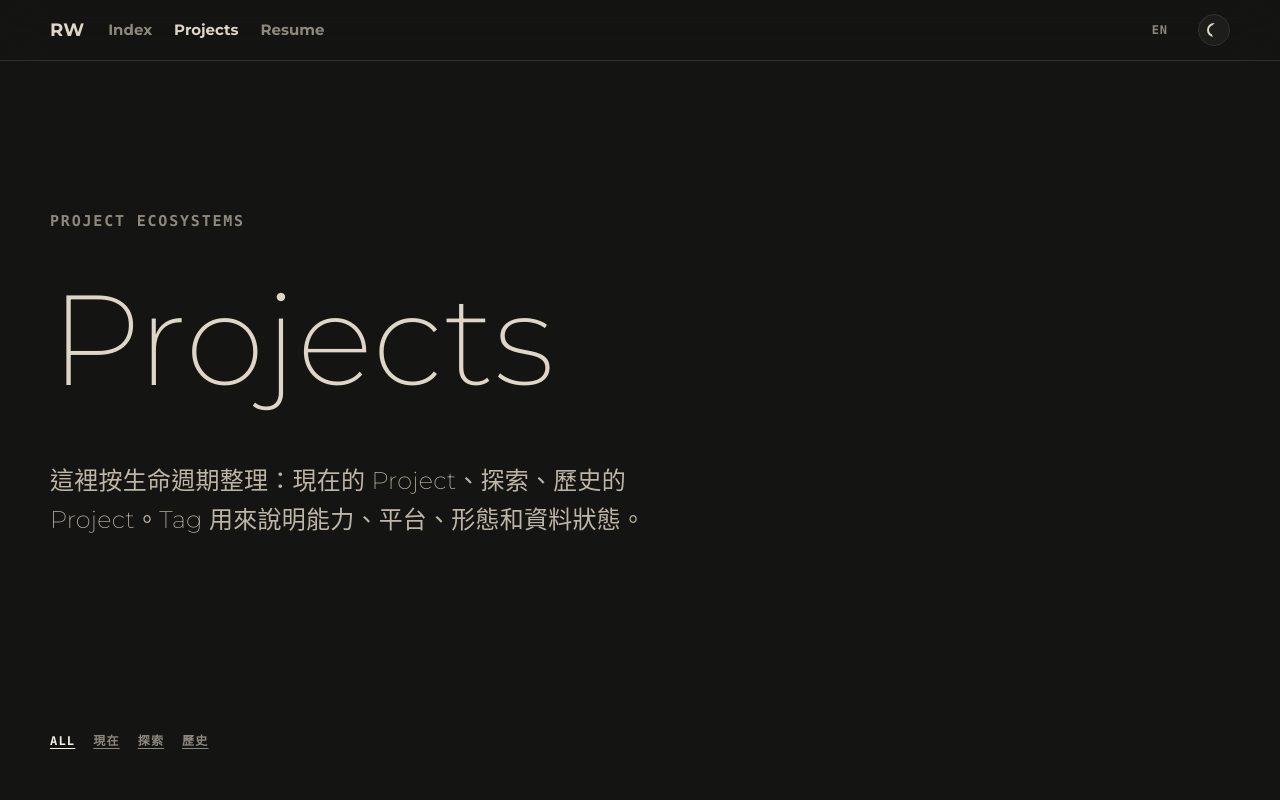
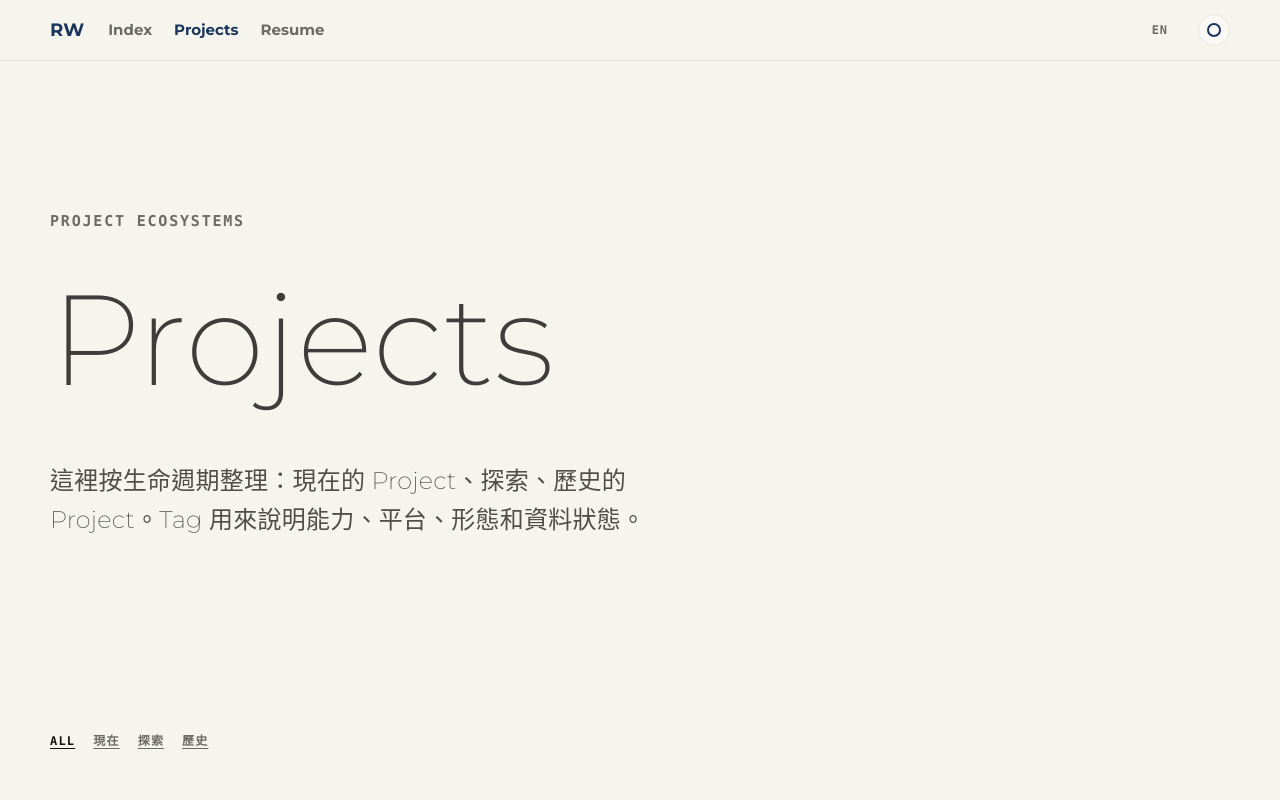
Before and after one commit to qoli/RonnieCC, a plain HTML site: page projects.html in a window 1280 px wide. Both pictures are taken after a click on the button 1214 px from the left and 30 px from the top of the page. Shown: the top 800 px of the page. Drawn offline with Linux system fonts and the light colour scheme.

Commit message:
Add adaptive theme mode and favicon

```diff
--- a/index.html
+++ b/index.html
@@ -6,13 +6,20 @@
     <title>Ronnie Wong</title>
     <meta
       name="description"
-      content="Ronnie Wong 的個人能力網站，整理 AI productization、Apple platform apps、local-first systems 和 UI/UX design work."
+      content="Ronnie Wong 的個人網站，介紹他如何把設計判斷、Apple 平台工程、local-first 思維和 AI workflow 做成可使用的產品。"
     >
     <link rel="canonical" href="https://ronniewong.cc/">
+    <link rel="icon" href="favicon.ico" sizes="any">
+    <link rel="icon" href="favicon.svg" type="image/svg+xml">
     <script>
+      const themeMode = ["auto", "light", "dark"].includes(localStorage.getItem("theme"))
+        ? localStorage.getItem("theme")
+        : "auto";
+      document.documentElement.dataset.themeMode = themeMode;
       document.documentElement.dataset.theme =
-        localStorage.getItem("theme") ||
-        (window.matchMedia("(prefers-color-scheme: dark)").matches ? "dark" : "light");
+        themeMode === "auto"
+          ? (window.matchMedia("(prefers-color-scheme: dark)").matches ? "dark" : "light")
+          : themeMode;
       document.documentElement.dataset.language = localStorage.getItem("site-language") || "mix";
     </script>
     <link rel="stylesheet" href="styles.css">
@@ -28,7 +35,7 @@
         <a href="resume.html">Resume</a>
       </nav>
       <button class="language-toggle" type="button" aria-label="Switch language" data-language-toggle>EN</button>
-      <button class="theme-toggle" type="button" aria-label="Toggle dark mode" aria-pressed="false" data-theme-toggle>
+      <button class="theme-toggle" type="button" aria-label="Change color mode" data-theme-toggle>
         <span aria-hidden="true"></span>
       </button>
     </header>
--- a/projects.html
+++ b/projects.html
@@ -6,13 +6,20 @@
     <title>Projects · Ronnie Wong</title>
     <meta
       name="description"
-      content="Ronnie Wong 的 Projects：現在的 Project、探索和歷史 Project。"
+      content="Ronnie Wong 的 Projects，整理正在推進的產品、技術探索和歷史設計工作，呈現工程能力與設計方法如何一起落地。"
     >
     <link rel="canonical" href="https://ronniewong.cc/projects.html">
+    <link rel="icon" href="favicon.ico" sizes="any">
+    <link rel="icon" href="favicon.svg" type="image/svg+xml">
     <script>
+      const themeMode = ["auto", "light", "dark"].includes(localStorage.getItem("theme"))
+        ? localStorage.getItem("theme")
+        : "auto";
+      document.documentElement.dataset.themeMode = themeMode;
       document.documentElement.dataset.theme =
-        localStorage.getItem("theme") ||
-        (window.matchMedia("(prefers-color-scheme: dark)").matches ? "dark" : "light");
+        themeMode === "auto"
+          ? (window.matchMedia("(prefers-color-scheme: dark)").matches ? "dark" : "light")
+          : themeMode;
       document.documentElement.dataset.language = localStorage.getItem("site-language") || "mix";
     </script>
     <link rel="stylesheet" href="styles.css">
@@ -28,7 +35,7 @@
         <a href="resume.html">Resume</a>
       </nav>
       <button class="language-toggle" type="button" aria-label="Switch language" data-language-toggle>EN</button>
-      <button class="theme-toggle" type="button" aria-label="Toggle dark mode" aria-pressed="false" data-theme-toggle>
+      <button class="theme-toggle" type="button" aria-label="Change color mode" data-theme-toggle>
         <span aria-hidden="true"></span>
       </button>
     </header>
--- a/site.js
+++ b/site.js
@@ -299,18 +299,49 @@ function setupThemeToggle() {
   const button = document.querySelector("[data-theme-toggle]");
   if (!button) return;
 
+  const modes = ["auto", "light", "dark"];
+  const labels = {
+    auto: "Auto",
+    light: "Light",
+    dark: "Dark",
+  };
+  const nextLabels = {
+    auto: "light mode",
+    light: "dark mode",
+    dark: "auto mode",
+  };
+  const systemPreference = window.matchMedia("(prefers-color-scheme: dark)");
+
+  const storedMode = () => {
+    const value = localStorage.getItem("theme");
+    return modes.includes(value) ? value : "auto";
+  };
+
+  const resolvedTheme = (mode) => (mode === "auto" ? (systemPreference.matches ? "dark" : "light") : mode);
+
+  const applyMode = (mode) => {
+    document.documentElement.dataset.themeMode = mode;
+    document.documentElement.dataset.theme = resolvedTheme(mode);
+  };
+
   const sync = () => {
-    const isDark = document.documentElement.dataset.theme === "dark";
-    button.setAttribute("aria-pressed", String(isDark));
-    button.setAttribute("aria-label", isDark ? "Switch to light mode" : "Switch to dark mode");
+    const mode = storedMode();
+    applyMode(mode);
+    button.dataset.themeMode = mode;
+    button.setAttribute("aria-label", `Color mode: ${labels[mode]}. Switch to ${nextLabels[mode]}.`);
+    button.setAttribute("title", `Color mode: ${labels[mode]}`);
   };
 
   sync();
   button.addEventListener("click", () => {
-    const nextTheme = document.documentElement.dataset.theme === "dark" ? "light" : "dark";
-    document.documentElement.dataset.theme = nextTheme;
-    localStorage.setItem("theme", nextTheme);
+    const mode = storedMode();
+    const nextMode = modes[(modes.indexOf(mode) + 1) % modes.length];
+    localStorage.setItem("theme", nextMode);
     sync();
+  });
+
+  systemPreference.addEventListener("change", () => {
+    if (storedMode() === "auto") sync();
   });
 }
 
--- a/styles.css
+++ b/styles.css
@@ -273,6 +273,25 @@ html[data-theme="dark"] .theme-toggle span::after {
   opacity: 1;
 }
 
+.theme-toggle[data-theme-mode="auto"]::before {
+  position: absolute;
+  right: -4px;
+  bottom: -4px;
+  display: grid;
+  width: 14px;
+  height: 14px;
+  place-items: center;
+  border: 1px solid var(--border);
+  border-radius: 999px;
+  background: var(--ivory);
+  color: var(--stone);
+  content: "A";
+  font-family: var(--mono);
+  font-size: 8px;
+  font-weight: 700;
+  line-height: 1;
+}
+
 .nav a:hover,
 .nav a[aria-current="page"],
 .footer a:hover,
```
Also changed, not shown: project.html (+11 -4 lines), resume.html (+11 -4 lines), favicon.ico (added), favicon.svg (added).
